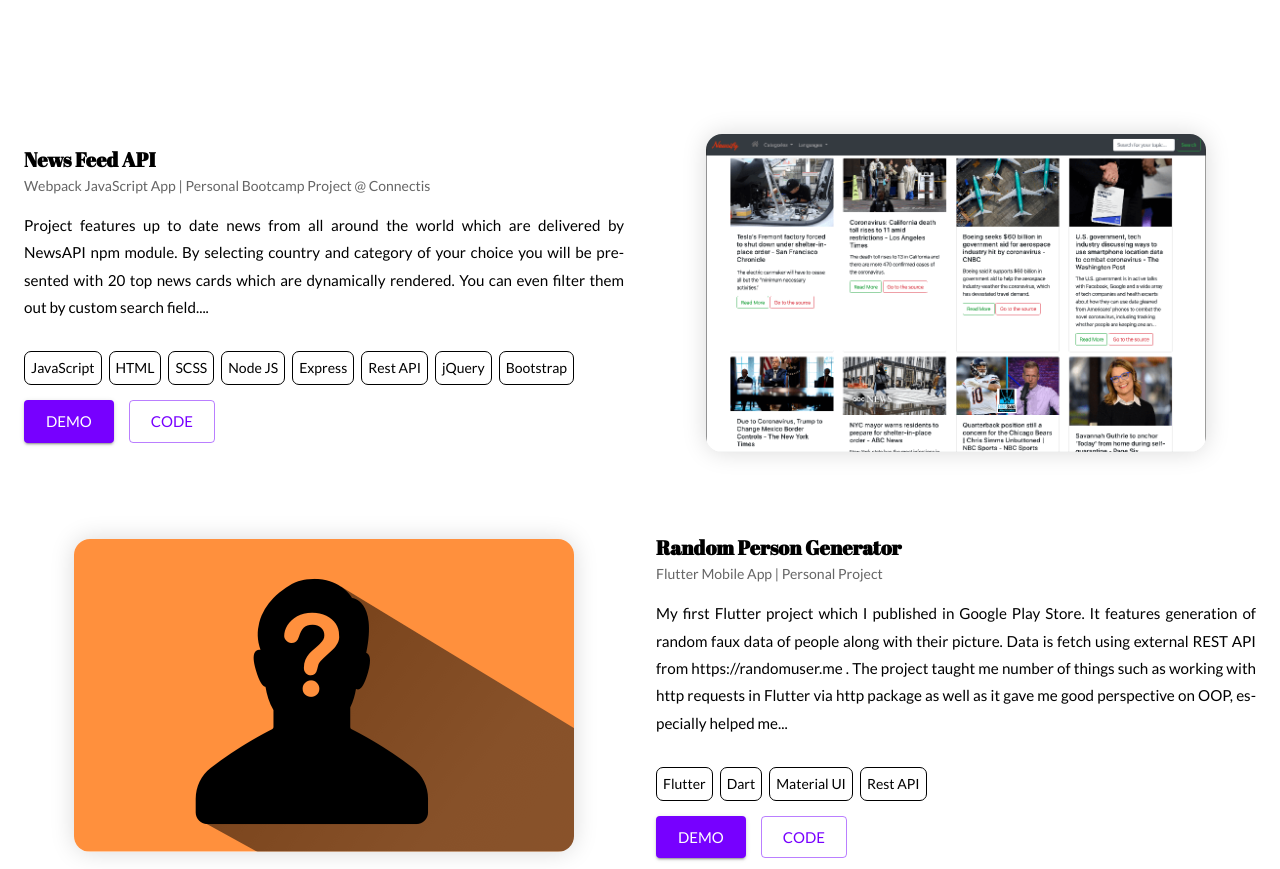
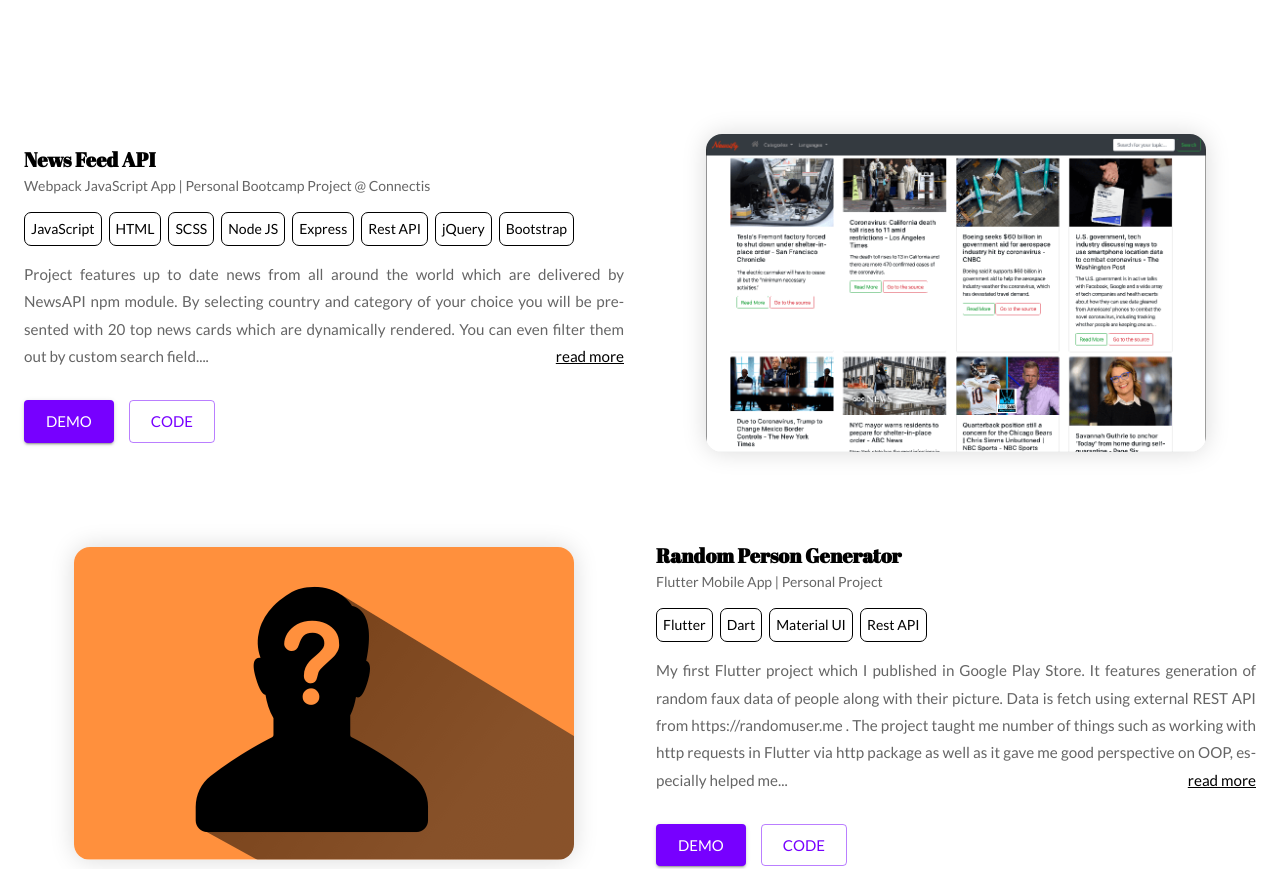
Before and after one commit to zeglarz/portfolio-website-v2, a React (Create React App) app: page /projects in a window 1280 px wide. Shown: the part 600-1469 px from the top of the page. Built offline with nearby package versions, Linux system fonts and the light colour scheme.

Commit message:
project card styling;

```diff
--- a/src/components/PageWrapper/PageWrapper.ts
+++ b/src/components/PageWrapper/PageWrapper.ts
@@ -56,7 +56,7 @@ const PageWrapper = styled.div`
    }
 }
 .paragraph {
-            color: ${({ theme }) => theme.colors.text};
+            color: ${({ theme }) => theme.colors.secondary};
             font-size: 1.1rem;
             line-height: 1.8;
             overflow-wrap: break-word;
--- a/src/components/ProjectList/ProjectCard/ProjectCard.tsx
+++ b/src/components/ProjectList/ProjectCard/ProjectCard.tsx
@@ -4,6 +4,7 @@ import styled from 'styled-components';
 import { IProjects } from '../constants';
 import media from '../../../styles/style';
 import { StyledLink } from '../../../styles/StyledLink';
+import { Link } from 'react-router-dom';
 
 
 const StyledLinkMod = styled(StyledLink)`
@@ -12,7 +13,7 @@ const StyledLinkMod = styled(StyledLink)`
 
 const StyledCard = styled.div`
   width: 100%;
-  padding-bottom: 5rem;
+  padding-bottom: 5.5rem;
   display: flex;
   justify-content: center;
   text-align: justify;
@@ -62,6 +63,12 @@ const StyledCard = styled.div`
   button {
   margin-right: 15px;
   }
+  .paragraph a {
+    text-decoration: underline;
+float: right;
+      color: ${({ theme }) => theme.colors.text};
+
+  }
 `;
 
 const Skill = styled.span`
@@ -105,8 +112,6 @@ const ProjectCard: FunctionComponent<IProjects & { index: number }> = ({
                     <Typography variant='body2' className='subtitle'>
                         {subtitle.en}
                     </Typography>
-                    <div
-                        className={'paragraph'}>{description.en.split(' ').splice(0, 99).join(' ').concat('...')}</div>
                     <div className='skills'>
                         {stack.map((s) => (
                             <Skill key={s}>
@@ -114,6 +119,9 @@ const ProjectCard: FunctionComponent<IProjects & { index: number }> = ({
                             </Skill>
                         ))}
                     </div>
+                    <div
+                        className={'paragraph'}>{description.en.split(' ').splice(0, 99).join(' ').concat('...')}{
+                        <Link to={'/'}>read more</Link>}</div>
                     <Grid container direction='row' justify={'flex-start'}>
                         <StyledLinkMod href={demoURL}>
                             <Button
```
